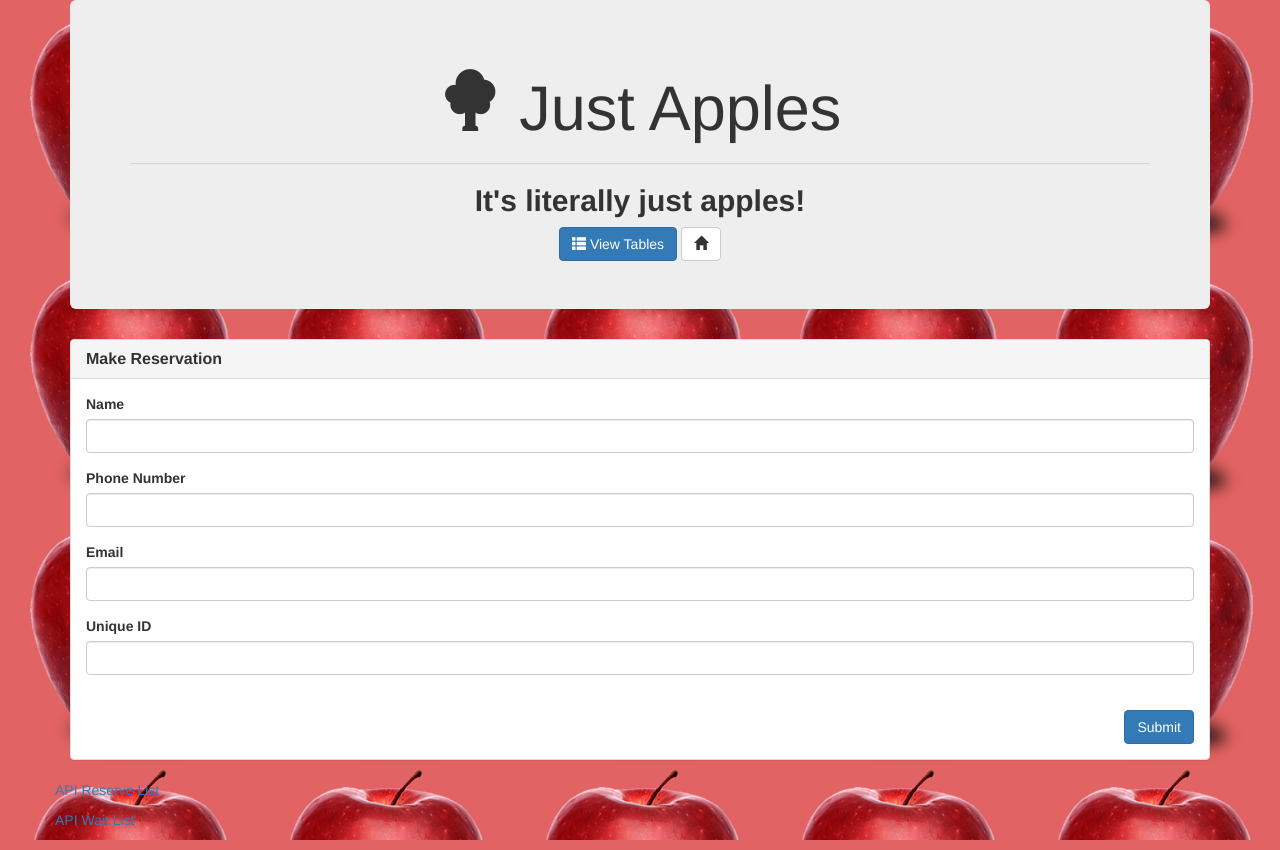
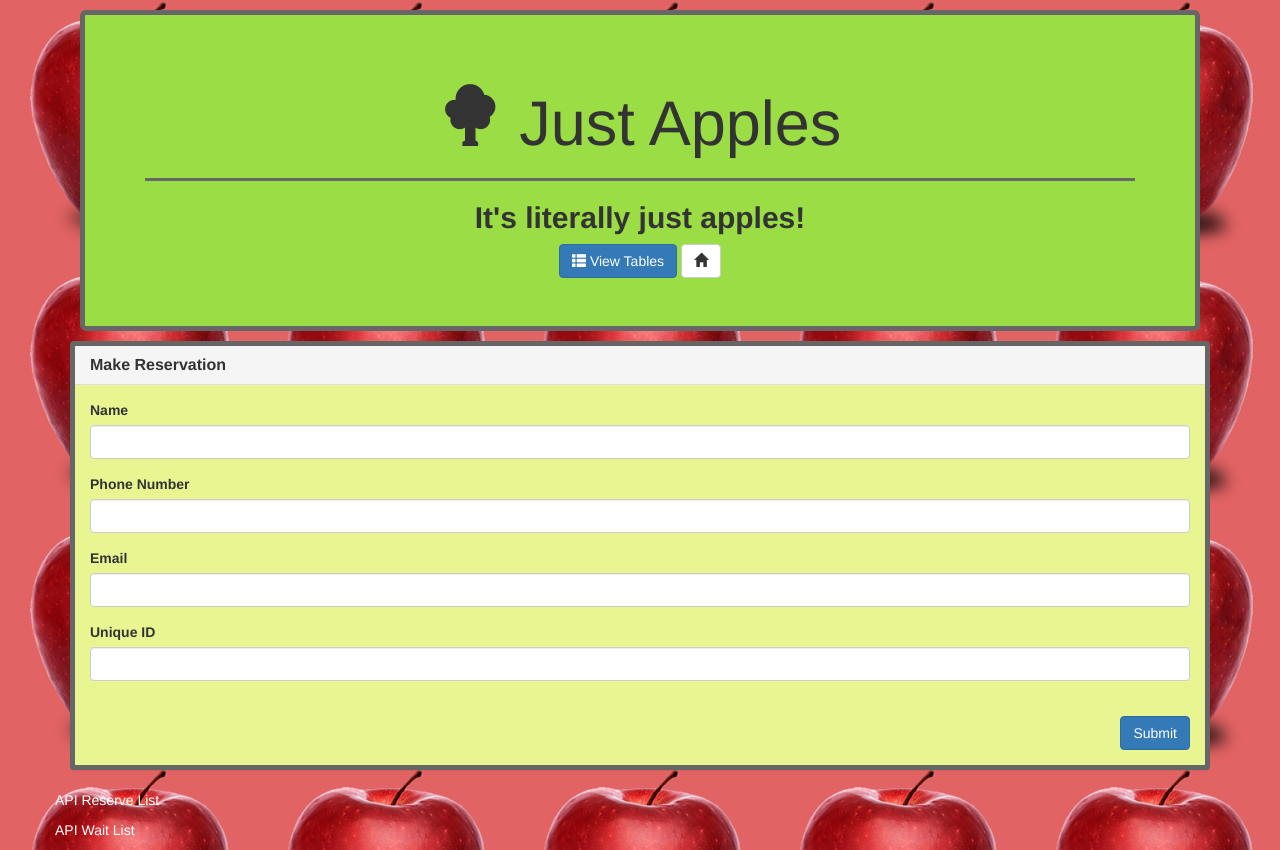
Before and after one commit to paden-pace/restaurant-reservations, a website: page reserve.html in a window 1280 px wide. Drawn offline with nearby package versions, Linux system fonts and the light colour scheme.

Commit message:
changes to CSS

```diff
--- a/reserve.html
+++ b/reserve.html
@@ -10,10 +10,27 @@
   <script src="https://maxcdn.bootstrapcdn.com/bootstrap/3.3.6/js/bootstrap.min.js"></script>
 
   <style>
-    body{
-	    background-color: #e26363;
-    }
-  </style>
+		body{
+			background-color: #e26363;
+		}
+		.jumbotron{
+			background-color: #9add44;
+			margin: 10px;
+			border: solid 5px #666666;
+		}
+		a {
+			color: #ffffff;
+		}
+
+		.jumbotron>hr {
+			border-top: solid 3px #666666;
+		}
+
+    .panel-default {
+			border: solid 5px #666666;
+			background-color: #e9f591;
+		}
+	</style>
 
 
 </head>
```
Also changed, not shown: index.html (+20 -1 lines), tables.html (+17 -0 lines).
